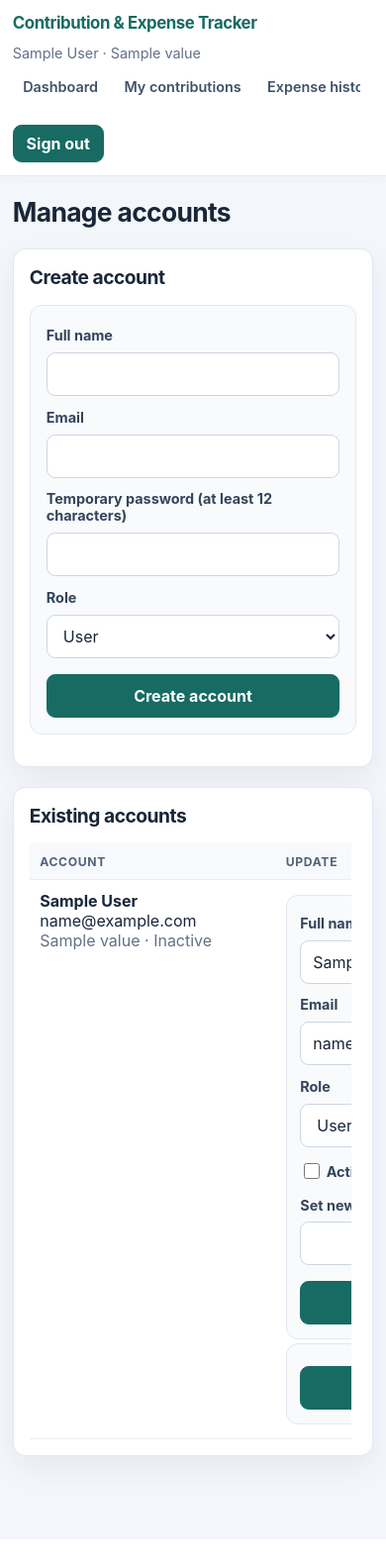
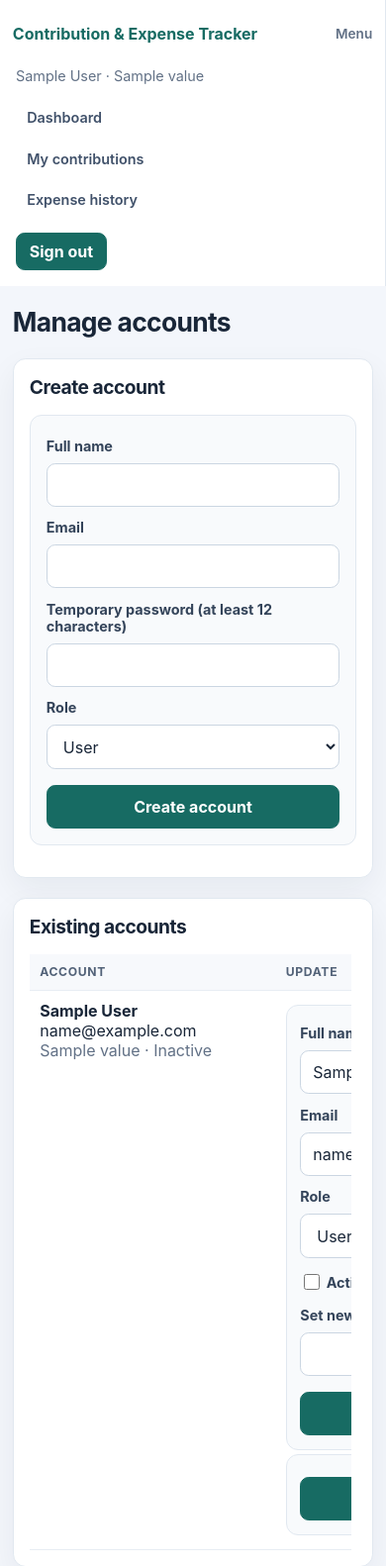
Before and after one commit to NightsProject/Contribution-Tracker, a FastAPI app: template app/templates/admin_users.html in a window 390 px wide. Shown: the top 1582 px of the page at 99% size. Before the commit the page ends 1506 px from the top, so only its background shows below. Run offline with FastAPI, Linux system fonts and the light colour scheme; the template is opened without the code that fills it: most values are stand-ins (such as "Sample title", 1, 10 or a date in 2020).

Commit message:
Move primary navigation to collapsible sidebar
Co-authored-by: Copilot <223556219+Copilot@users.noreply.github.com>

```diff
--- a/app/static/app.css
+++ b/app/static/app.css
@@ -26,40 +26,92 @@ body {
   background: #f3f6fb;
 }
 
-header {
+.site-header {
   display: flex;
   align-items: center;
-  justify-content: space-between;
-  gap: 1.5rem;
   padding: .9rem max(1.25rem, calc((100% - 76rem) / 2));
   background: var(--surface);
   border-bottom: 1px solid var(--line);
   box-shadow: 0 2px 12px rgb(25 38 56 / 3%);
 }
 
-header > strong {
+.site-header > strong {
   color: var(--accent);
   font-size: 1.05rem;
   letter-spacing: -.025em;
 }
 
-.header-navigation {
+.app-layout {
+  display: grid;
+  grid-template-columns: auto minmax(0, 1fr);
+  min-height: 100vh;
+}
+
+.sidebar {
+  position: sticky;
+  top: 0;
+  align-self: start;
+  height: 100vh;
+  background: var(--surface);
+  border-right: 1px solid var(--line);
+}
+
+.sidebar-disclosure {
+  width: 4.5rem;
+  min-height: 100vh;
+}
+
+.sidebar-disclosure[open] {
+  width: 16rem;
+}
+
+.sidebar-disclosure > summary {
   display: flex;
   align-items: center;
-  justify-content: flex-end;
-  gap: 1.1rem;
-  flex-wrap: wrap;
+  justify-content: space-between;
+  gap: .75rem;
+  min-height: 4.25rem;
+  padding: .9rem 1rem;
+  color: var(--accent);
+  cursor: pointer;
+  font-weight: 700;
+  list-style: none;
 }
 
-.header-navigation > span {
+.sidebar-disclosure > summary::-webkit-details-marker {
+  display: none;
+}
+
+.sidebar-toggle-label {
+  color: var(--muted);
+  font-size: .85rem;
+  font-weight: 600;
+}
+
+.sidebar-disclosure:not([open]) .sidebar-brand {
+  display: none;
+}
+
+.sidebar-content {
+  display: grid;
+  gap: 1rem;
+  padding: 0 1rem 1rem;
+}
+
+.sidebar-user {
   color: var(--muted);
   font-size: .9rem;
+  overflow-wrap: anywhere;
 }
 
 main {
   width: min(76rem, 100%);
   margin: 2rem auto;
   padding: 0 1.25rem 3rem;
+}
+
+.app-layout main {
+  min-width: 0;
 }
 
 h1,
@@ -357,11 +409,13 @@ nav {
   flex-wrap: wrap;
 }
 
-.header-navigation nav {
+.sidebar nav {
+  display: grid;
+  align-items: stretch;
   margin-top: 0;
 }
 
-.header-navigation nav a,
+.sidebar nav a,
 nav[aria-label="Transaction pages"] a {
   padding: .55rem .7rem;
   color: #40516a;
@@ -371,10 +425,14 @@ nav[aria-label="Transaction pages"] a {
   border-radius: .5rem;
 }
 
-.header-navigation nav a:hover,
+.sidebar nav a:hover,
 nav[aria-label="Transaction pages"] a:hover {
   color: var(--accent);
   background: var(--accent-soft);
+}
+
+.sidebar-content > .inline {
+  display: block;
 }
 
 nav[aria-label="Transaction pages"] a {
@@ -422,20 +480,23 @@ form[action$="/end"] button:hover {
 }
 
 @media (max-width: 52rem) {
-  header {
-    align-items: flex-start;
-    flex-direction: column;
-    gap: .75rem;
+  .app-layout {
+    grid-template-columns: minmax(0, 1fr);
   }
 
-  .header-navigation {
-    align-items: flex-start;
-    justify-content: flex-start;
+  .sidebar {
+    position: static;
+    height: auto;
     width: 100%;
-    gap: .65rem;
   }
 
-  .header-navigation nav {
+  .sidebar-disclosure,
+  .sidebar-disclosure[open] {
+    width: 100%;
+    min-height: 0;
+  }
+
+  .sidebar-content {
     width: 100%;
   }
 
@@ -449,7 +510,7 @@ form[action$="/end"] button:hover {
     padding: 0 .8rem 2rem;
   }
 
-  header {
+  .site-header {
     padding: .8rem;
   }
 
@@ -472,35 +533,8 @@ form[action$="/end"] button:hover {
     font-size: 1.35rem;
   }
 
-  .header-navigation {
-    flex-direction: column;
-    align-items: stretch;
-    gap: .5rem;
-  }
-
-  .header-navigation nav {
-    gap: .35rem;
-    margin-inline: -.8rem;
-    padding: 0 .8rem .25rem;
-    overflow-x: auto;
-    overscroll-behavior-inline: contain;
-    flex-wrap: nowrap;
-    scrollbar-width: thin;
-  }
-
-  .header-navigation nav a {
-    min-height: 2.75rem;
-    padding: .55rem .65rem;
-    flex: 0 0 auto;
-    white-space: nowrap;
-  }
-
-  .header-navigation > span {
-    overflow-wrap: anywhere;
-  }
-
-  .header-navigation form.inline {
-    align-self: flex-start;
+  .sidebar-disclosure > summary {
+    padding: .8rem;
   }
 
   form:not(.inline) button {
--- a/app/templates/base.html
+++ b/app/templates/base.html
@@ -7,7 +7,9 @@
   <link rel="stylesheet" href="/static/app.css">
 </head>
 <body>
-  {% include "partials/header.html" %}
-  <main>{% block content %}{% endblock %}</main>
+  <div class="{% if user is defined or administrator is defined %}app-layout{% else %}public-layout{% endif %}">
+    {% include "partials/header.html" %}
+    <main>{% block content %}{% endblock %}</main>
+  </div>
 </body>
 </html>
--- a/app/templates/partials/header.html
+++ b/app/templates/partials/header.html
@@ -1,13 +1,17 @@
-<header>
-  <strong>{{ app_name }}</strong>
 {% if user is defined %}
   {% set nav_user = user %}
 {% elif administrator is defined %}
   {% set nav_user = administrator %}
 {% endif %}
 {% if nav_user is defined %}
-  <div class="header-navigation">
-    <span>{{ nav_user.full_name }} · {{ nav_user.role.value }}</span>
+<aside class="sidebar">
+  <details class="sidebar-disclosure" open>
+    <summary>
+      <strong class="sidebar-brand">{{ app_name }}</strong>
+      <span class="sidebar-toggle-label">Menu</span>
+    </summary>
+    <div class="sidebar-content">
+      <span class="sidebar-user">{{ nav_user.full_name }} · {{ nav_user.role.value }}</span>
       <nav aria-label="Primary navigation">
       <a href="/dashboard">Dashboard</a>
       <a href="/contributions">My contributions</a>
@@ -25,5 +29,10 @@
         <button type="submit">Sign out</button>
       </form>
     </div>
+  </details>
+</aside>
+{% else %}
+<header class="site-header">
+  <strong>{{ app_name }}</strong>
+</header>
 {% endif %}
-</header>
```
Also changed, not shown: docs/design/shared_ui_styling.md (+3 -2 lines), tests/test_auth.py (+6 -0 lines). Lines whose indentation alone changed are shown as unchanged.
